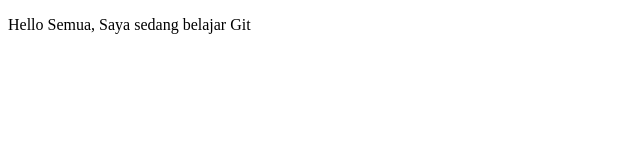
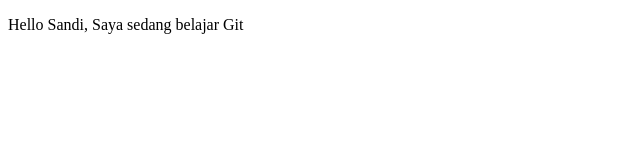
Before and after one commit to nugrahas38/project-01, a plain HTML site: page index.html in a window 1280 px wide. Shown: the full height of the page, 0-640 px from the left. Drawn offline with Linux system fonts and the light colour scheme.

Commit message:
Tambah Nama Sandi

```diff
--- a/index.html
+++ b/index.html
@@ -5,6 +5,6 @@
         <title>Belajar Git - Project 01</title>
     </head>
     <body>
-        <p>Hello Semua, Saya sedang belajar Git</p>
+        <p>Hello Sandi, Saya sedang belajar Git</p>
     </body>
 </html>
```
